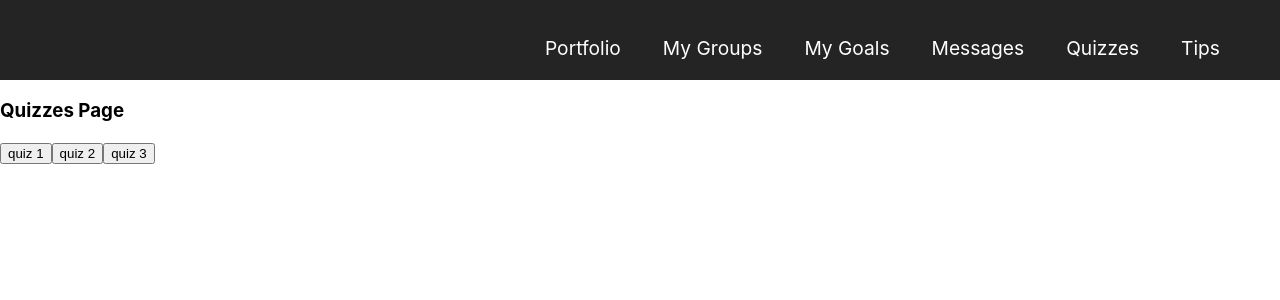
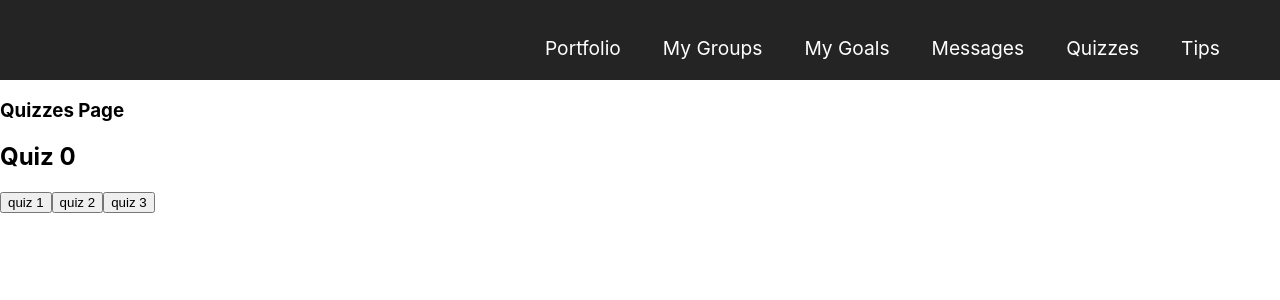
Before and after one commit to FeelingA1/HIPAAtar, a React (Create React App) app in the folder web-app/: page /quizzes in a window 1280 px wide. Shown: the top 300 px of the page. Built offline with nearby package versions, Linux system fonts and the light colour scheme.

Commit message:
Add quiz name

```diff
--- a/web-app/src/components/Quiz/Quiz.js
+++ b/web-app/src/components/Quiz/Quiz.js
@@ -144,7 +144,7 @@ class Quiz extends Component {
         console.log("Entered Quiz.render()");
         return (<div className="container">
             <div className="title">
-               <h2> {this.props.quizName} </h2>
+               <h2> Quiz {this.quizNumber} </h2>
             </div>
             <SelectionBar setQuiz1={this.setQuiz1}
                 setQuiz2={this.setQuiz2}
```
